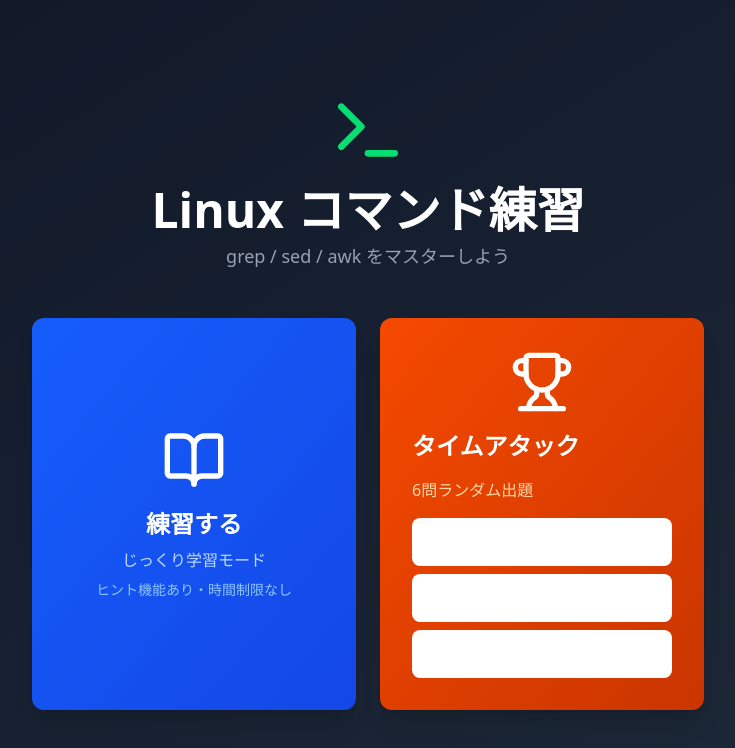
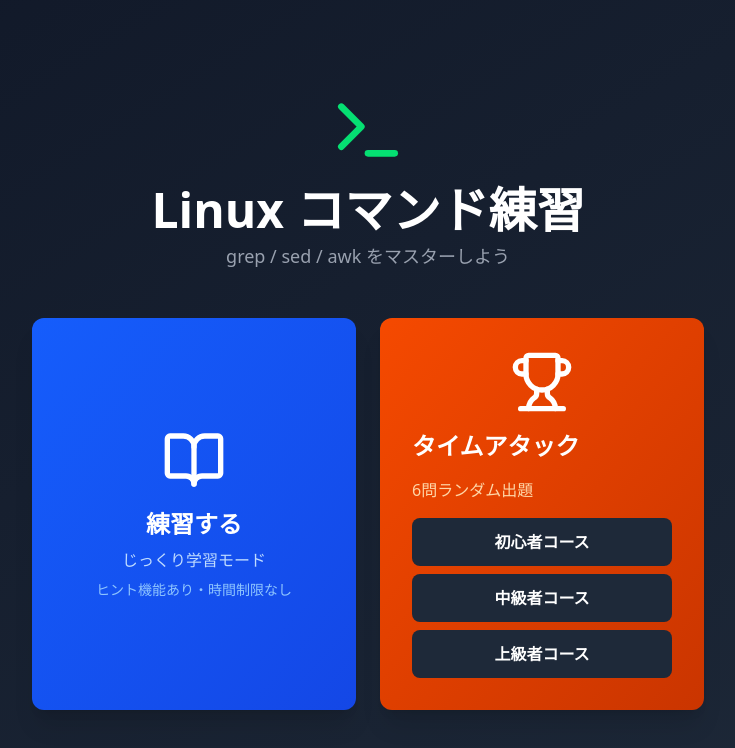
Before and after one commit to TatsuhiroFuruta/linux-quiz-app, a React app: page / in a window 1280 px wide. Shown: the top 748 px of the page, without its empty margins (272-1007 px from the left). Built offline with nearby package versions, Linux system fonts and the light colour scheme; the HTML template or start-up script is replaced by a standard one.

Commit message:
fix:ハッシュタグのテキスト、ボタンの色、合計数の表示の修正完了

```diff
--- a/src/components/HomePage.tsx
+++ b/src/components/HomePage.tsx
@@ -36,19 +36,19 @@ export const HomePage: React.FC<HomePageProps> = ({ onSelectPractice, onSelectTi
             <div className="space-y-2">
               <button
                 onClick={() => onSelectTimeAttack('beginner')}
-                className="w-full bg-white bg-opacity-20 hover:bg-opacity-30 py-3 rounded-lg font-bold transition"
+                className="w-full bg-gray-800 bg-opacity-20 hover:bg-gray-700 hover:bg-opacity-30 py-3 rounded-lg font-bold transition transform hover:scale-105"
               >
                 初心者コース
               </button>
               <button
                 onClick={() => onSelectTimeAttack('intermediate')}
-                className="w-full bg-white bg-opacity-20 hover:bg-opacity-30 py-3 rounded-lg font-bold transition"
+                className="w-full bg-gray-800 bg-opacity-20 hover:bg-gray-700 hover:bg-opacity-30 py-3 rounded-lg font-bold transition transform hover:scale-105"
               >
                 中級者コース
               </button>
               <button
                 onClick={() => onSelectTimeAttack('advanced')}
-                className="w-full bg-white bg-opacity-20 hover:bg-opacity-30 py-3 rounded-lg font-bold transition"
+                className="w-full bg-gray-800 bg-opacity-20 hover:bg-gray-700 hover:bg-opacity-30 py-3 rounded-lg font-bold transition transform hover:scale-105"
               >
                 上級者コース
               </button>
--- a/src/components/PracticeMode.tsx
+++ b/src/components/PracticeMode.tsx
@@ -65,7 +65,7 @@ export const PracticeMode: React.FC<PracticeModeProps> = ({ onGoHome }) => {
       setShowHint(false);
       setCommandOutput('');
     } else {
-      alert(`お疲れ様でした！スコア: ${score.correct + (result ? 1 : 0)}/${score.total + 1}`);
+      alert(`お疲れ様でした！スコア: ${score.correct + (result ? 1 : 0)}/${score.total}`);
       resetQuiz();
     }
   };
--- a/src/components/QuestionDisplay.tsx
+++ b/src/components/QuestionDisplay.tsx
@@ -123,7 +123,7 @@ export const QuestionDisplay: React.FC<QuestionDisplayProps> = ({
           </div>
           <button
             onClick={onNext}
-            className="w-full bg-white bg-opacity-20 hover:bg-opacity-30 text-white font-bold py-2 px-4 rounded transition mt-2"
+            className="w-full bg-white bg-opacity-20 hover:bg-gray-200 hover:bg-opacity-30 text-black font-bold py-2 px-4 rounded transition mt-2"
           >
             {currentQuestionNumber < totalQuestions ? '次の問題へ' : '結果を見る'}
           </button>
--- a/src/components/TimeAttackMode.tsx
+++ b/src/components/TimeAttackMode.tsx
@@ -79,7 +79,7 @@ export const TimeAttackMode: React.FC<TimeAttackModeProps> = ({ level, onGoHome,
 
   if (isFinished) {
     const finalScore = score.correct + (result ? 1 : 0);
-    const finalTotal = score.total + 1;
+    const finalTotal = score.total;
 
     return (
       <TimeAttackResult
--- a/src/utils/share.ts
+++ b/src/utils/share.ts
@@ -15,7 +15,7 @@ export const shareToTwitter = (
                `📊 レベル: ${levelText}\n` +
                `⏱️ タイム: ${formatTime(timeElapsed)}\n` +
                `✅ 正答数: ${correctCount}/${totalCount} (${accuracy}%)\n\n` +
-               `#Linuxコマンド #プログラミング学習`;
+               `#Linuxコマンド練習 #grep_sed_awkをマスターしよう`;
 
   const url = `https://twitter.com/intent/tweet?text=${encodeURIComponent(text)}`;
   window.open(url, '_blank', 'noopener,noreferrer');
```
